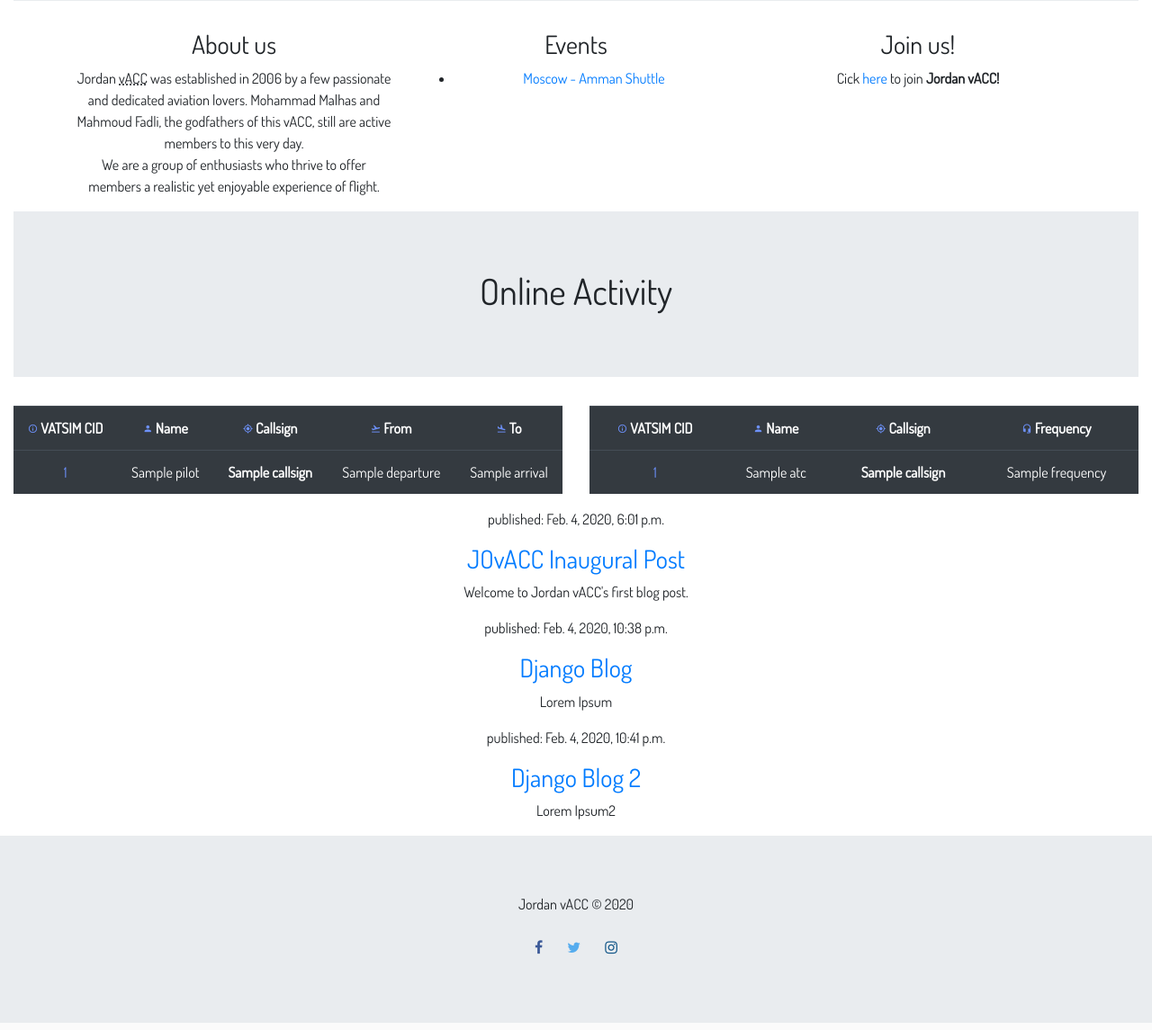
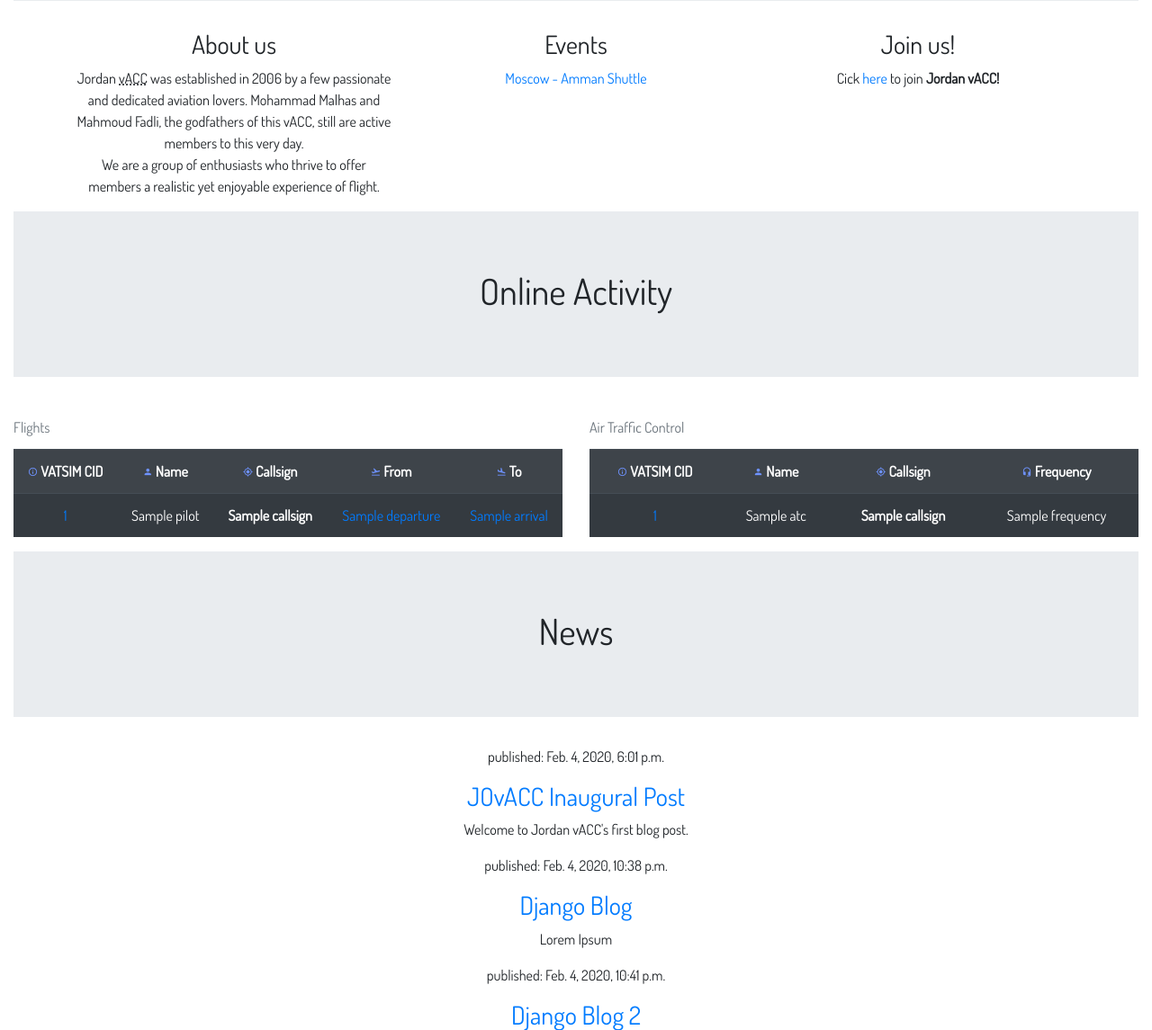
Before and after one commit to abaza738/jovacc.github.io, a Django app: template blog/templates/blog/post_list.html in a window 1280 px wide. Shown: the part 788-1933 px from the top of the page at 90% size. Run offline with Django 3.2, Linux system fonts and the light colour scheme; data comes from the database, SQL or seed files in the repository; tables that the repository leaves empty hold one stand-in row (values such as "Sample post"); the template is opened without the code that fills it: values that come from a table or form of the project are taken from there, most other values are stand-ins (such as "Sample title", 1, 10 or a date in 2020); some libraries are stand-ins or nearby versions.

Commit message:
Events taken from VATAME HQ API (latest 3 only for now).

```diff
--- a/blog/models.py
+++ b/blog/models.py
@@ -41,19 +41,13 @@
     email = models.EmailField()
 
 class Event(models.Model):
-    author = models.ForeignKey(settings.AUTH_USER_MODEL, on_delete=models.CASCADE)
+    id = models.IntegerField(primary_key=True, default=None)
     title = models.CharField(max_length=42)
-    banner = models.ImageField()
+    banner = models.URLField(null=True)
     event_date = models.DateTimeField(blank=True, null=True)
-    published_date = models.DateTimeField(blank=True, null=True)
-    event_text = models.TextField()
+    # published_date = models.DateTimeField(blank=True, null=True)
+    description = models.TextField()
     active = True
     objects = Manager()
     def __str__(self):
         return self.title
-    def publish(self):
-        self.published_date = timezone.now()
-        self.save()
-    def deactivate(self):
-        if self.published_date < timezone.now():
-            self.active = False
--- a/blog/static/css/blog.css
+++ b/blog/static/css/blog.css
@@ -8,13 +8,17 @@
 body {
     font-family: 'Dosis', sans-serif;
 }
-.vatsim-stats {
+.vatsim-stats .vatsim-event {
     text-decoration: none;
     color: rgb(110, 146, 255);
 }
 .vatsim-stats:hover{
     text-decoration: none;
     color: white;
+}
+.vatsim-event:hover {
+    text-decoration: none;
+    color: black;
 }
 .fa {
     padding: 10px;
--- a/blog/templates/blog/post_list.html
+++ b/blog/templates/blog/post_list.html
@@ -54,11 +54,9 @@
             <div class="col-sm-4">
                 <h3>Events</h3>
                 <div>
-                    <ul>
-                        {% for event in events %}
-                            <li><a href="/"> {{ event.title }} </a></li>
-                        {% endfor %}
-                    </ul>
+                    {% for event in events %}
+                        <p><a class="vatsim-event" href="https://hq.vatme.net/event/view/{{ event.id }}" target="/"> {{ event.title }} </a></p>
+                    {% endfor %}
                 </div>
             </div>
             <div class="col-sm-4">
@@ -72,7 +70,8 @@
     </div>
     <div class="row">
         <div class="container-md col-sm-6 text-center table-responsive">
-            <table id="pilot-table" class="table table-dark table-hover">
+            <table id="pilot-table" class="table table-dark table-striped table-hover">
+                <caption style="caption-side: top;">Flights</caption>
                 <tr>
                     <th><i class="material-icons" style="font-size:11px;color: rgb(110, 146, 253);">info_outline</i> VATSIM CID</th>
                     <th><i class="material-icons" style="font-size:11px;color:rgb(110, 146, 253)">person</i> Name</th>
@@ -82,17 +81,18 @@
                 </tr>
                 {% for pilot in online_pilots %}
                     <tr>
-                        <td><a class="vatsim-stats" href="https://stats.vatsim.net/search_id.php?id={{ pilot.cid }}">{{ pilot.cid }}</a></td>
+                        <td><a class="vatsim-stats" href="https://stats.vatsim.net/search_id.php?id={{ pilot.cid }}" target="/">{{ pilot.cid }}</a></td>
                         <td>{{ pilot.name }}</td>
                         <td><strong>{{ pilot.callsign }}</strong></td>
-                        <td>{{ pilot.departure }}</td>
-                        <td>{{ pilot.arrival }}</td>
+                        <td><a class="vatsim-stats" href="https://simaware.ca/airport/{{ pilot.departure }}" target="/">{{ pilot.departure }}</a></td>
+                        <td><a class="vatsim-stats" href="https://simaware.ca/airport/{{ pilot.arrival }}" target="/">{{ pilot.arrival }}</a></td>
                     </tr>
                 {% endfor %}
             </table>
         </div>
         <div class="container-md col-sm-6 text-center table-responsive">
-            <table id="atc-table" class="table table-dark table-hover">
+            <table id="atc-table" class="table table-dark table-striped table-hover">
+                <caption style="caption-side: top;">Air Traffic Control</caption>
                 <tr>
                     <th><i class="material-icons" style="font-size:11px;color: rgb(110, 146, 253);">info_outline</i> VATSIM CID</th>
                     <th><i class="material-icons" style="font-size:11px;color:rgb(110, 146, 253)">person</i> Name</th>
@@ -101,7 +101,7 @@
                 </tr>
                 {% for atc in online_atc %}
                     <tr>
-                        <td><a class="vatsim-stats" href="https://stats.vatsim.net/search_id.php?id={{ atc.cid }}">{{ atc.cid }}</a></td>
+                        <td><a class="vatsim-stats" href="https://stats.vatsim.net/search_id.php?id={{ atc.cid }}" target="/">{{ atc.cid }}</a></td>
                         <td>{{ atc.name }}</td>
                         <td><strong>{{ atc.callsign }}</strong></td>
                         <td>{{ atc.frequency }}</td>
@@ -109,6 +109,9 @@
                 {% endfor %}
             </table>
         </div>
+    </div>
+    <div class="jumbotron jumbotron-fluid text-center">
+        <h1>News</h1>
     </div>
     <div id="blog-posts" class="container-fluid">
         {% for post in posts %}
--- a/blog/templates/staff/staff.html
+++ b/blog/templates/staff/staff.html
@@ -4,7 +4,7 @@
     <h1>Jordan vACC Staff</h1>
 </div>
 <div class="container-md contain-fluid text-center table-responsive">
-    <table class="table table-dark table-hover">
+    <table class="table table-dark table-striped table-hover">
         <tr>
             <th>VATSIM CID</th>
             <th>Name</th>
```
Also changed, not shown: blog/views.py (+12 -1 lines).
